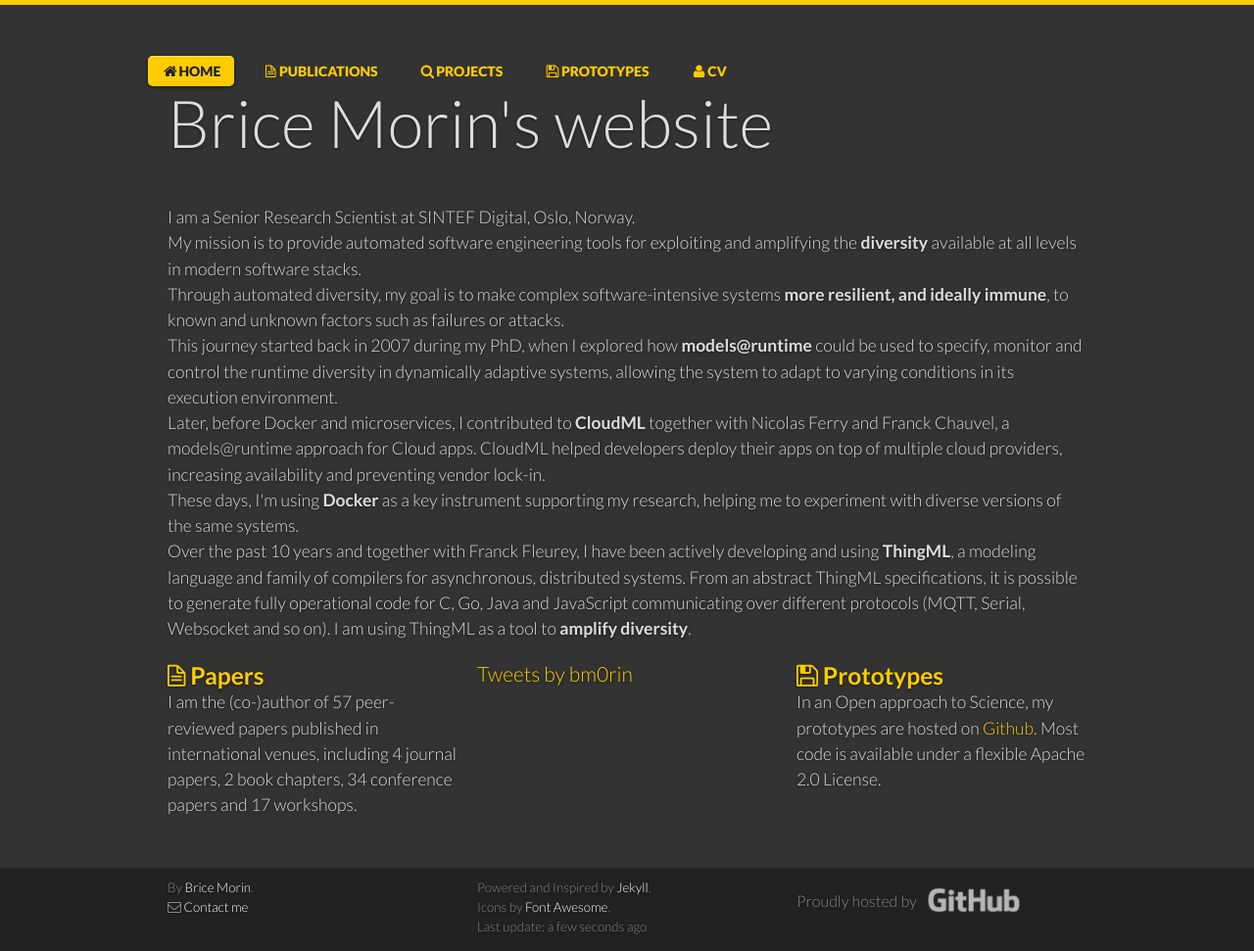
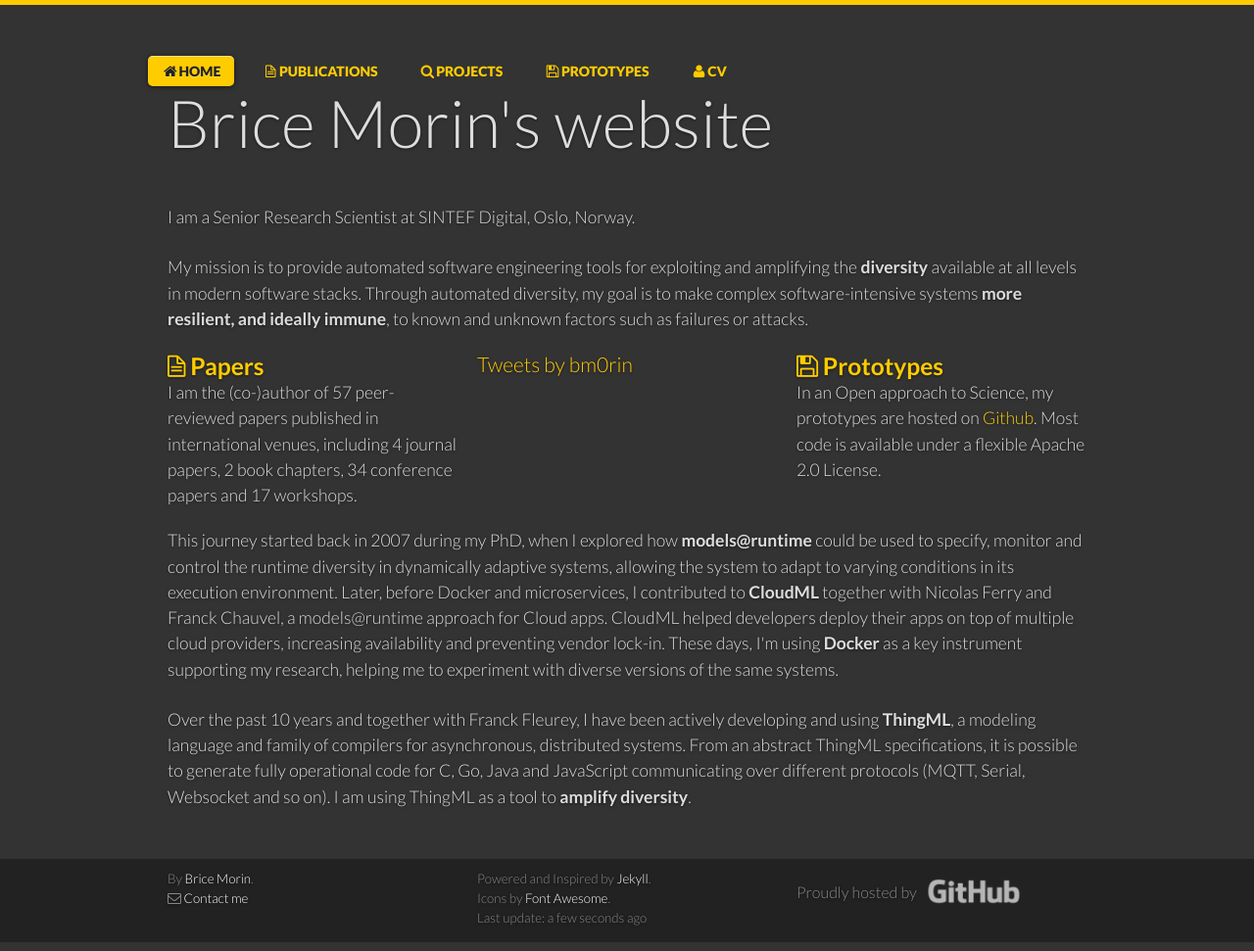
Before and after one commit to brice-morin/brice-morin.github.io, a Jekyll site: the page built from index.html, in a window 1280 px wide. Shown: the whole page at 98% size. Built offline with Jekyll 4.4.1, drawn with Linux system fonts in a browser that asks for light colours; some web fonts are replaced; comment, search, counter and statistics services are not loaded; part of the change alters nothing that is shown.

```diff
--- a/index.html
+++ b/index.html
@@ -16,25 +16,14 @@ overview: true
     <div class="unit whole center-on-mobiles">
 
 <p>I am a Senior Research Scientist at SINTEF Digital, Oslo, Norway.</p>
+<br/>
+<p>My mission is to provide automated software engineering tools for exploiting and amplifying the <b>diversity</b> available at all levels in modern software stacks.
+Through automated diversity, my goal is to make complex software-intensive systems <b>more resilient, and ideally immune</b>, to known and unknown factors such as failures or attacks.</p>
 
-<p>My mission is to provide automated software engineering tools for exploiting and amplifying the <b>diversity</b> available at all levels in modern software stacks.</p>
+</div>
+</div>
+</section>
 
-<p>Through automated diversity, my goal is to make complex software-intensive systems <b>more resilient, and ideally immune</b>, to known and unknown factors such as failures or attacks.</p>
-
-<p>This journey started back in 2007 during my PhD, when I explored how <b>models@runtime</b> could be used to specify, monitor and control the runtime diversity in dynamically adaptive systems, allowing the system to adapt to varying conditions in its execution environment.</p>
-
-<p>Later, before Docker and microservices, I contributed to <b>CloudML</b> together with Nicolas Ferry and Franck Chauvel, a models@runtime approach for Cloud apps. CloudML helped developers deploy their apps on top of multiple cloud providers, increasing availability and preventing vendor lock-in.</p>
-
-<p>These days, I'm using <b>Docker</b> as a key instrument supporting my research, helping me to experiment with diverse versions of the same systems.</p>
-
-<p>Over the past 10 years and together with Franck Fleurey, I have been actively developing and using <b>ThingML</b>, a modeling language and family of compilers for asynchronous, distributed systems. From an abstract ThingML specifications, it is possible to generate fully operational code for C, Go, Java and JavaScript communicating over different protocols (MQTT, Serial, Websocket and so on). I am using ThingML as a tool to <b>amplify diversity</b>.</p>
-
-
-
-
-    </div>
-  </div>
-</section>
 
 {% assign workshop = "0" %}
 {% assign totalpaper = "0" %}
@@ -79,3 +68,20 @@ overview: true
     </div>
   </div>
 </section>
+
+<section>
+  <div class="grid">
+    <div class="unit whole center-on-mobiles">
+
+      <p>This journey started back in 2007 during my PhD, when I explored how <b>models@runtime</b> could be used to specify, monitor and control the runtime diversity in dynamically adaptive systems, allowing the system to adapt to varying conditions in its execution environment.
+      Later, before Docker and microservices, I contributed to <b>CloudML</b> together with Nicolas Ferry and Franck Chauvel, a models@runtime approach for Cloud apps. CloudML helped developers deploy their apps on top of multiple cloud providers, increasing availability and preventing vendor lock-in.
+      These days, I'm using <b>Docker</b> as a key instrument supporting my research, helping me to experiment with diverse versions of the same systems.</p>
+      <br/>
+      <p>Over the past 10 years and together with Franck Fleurey, I have been actively developing and using <b>ThingML</b>, a modeling language and family of compilers for asynchronous, distributed systems. From an abstract ThingML specifications, it is possible to generate fully operational code for C, Go, Java and JavaScript communicating over different protocols (MQTT, Serial, Websocket and so on). I am using ThingML as a tool to <b>amplify diversity</b>.</p>
+
+
+
+
+          </div>
+        </div>
+      </section>
```
